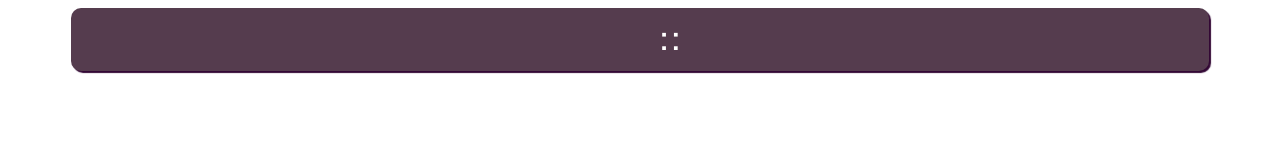
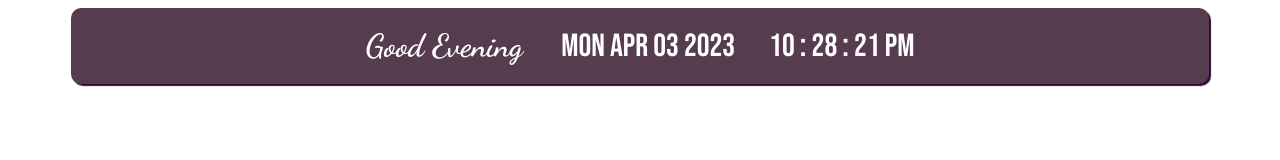
Before and after one commit to meghan6782/Long-greetings-notion, a plain HTML site: page index.html in a window 1280 px wide. Drawn offline with Linux system fonts and the light colour scheme.

Commit message:
Update index.html

```diff
--- a/index.html
+++ b/index.html
@@ -12,6 +12,11 @@
 
         /*CSS RESETS*/
 
+body{
+    background-color: #fff;
+    line-height: 1.6;
+
+}
 
 h1 {
     margin-top: 0;
@@ -74,7 +79,7 @@ h1 {
 .greet{
 
     display:inline;
-    font-family: 'Bebas Neue', cursive;
+    font-family: 'Dancing Script', cursive;
     font-size: 2rem;
      padding-right: 30px;
 }
@@ -120,12 +125,13 @@ if(today.getHours() >=12){
 else{
     seconds+=" am"
 }
+hrs = today.getHours();
 if (hrs < 12)
-        greet = 'ugh morning Meghan';
+        greet = 'Good Morning  ';
     else if (hrs >= 12 && hrs <= 17)
-        greet = 'Meghan, you're almost done!';
+        greet = 'Good Afternoon ';
     else if (hrs >= 17 && hrs <= 24)
-        greet = 'Meghan, go to bed!';
+        greet = 'Good Evening  ';
 // console.log(today.toLocaleTimeString());
 document.getElementById('greet').innerHTML = greet;
 document.getElementById('hour').innerHTML = hour;
```
